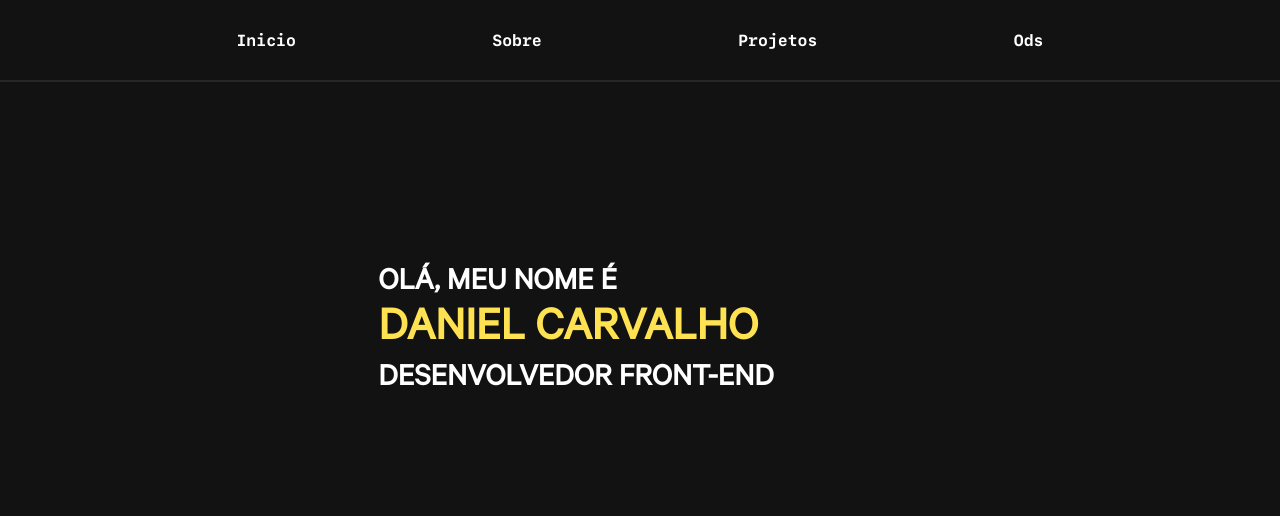
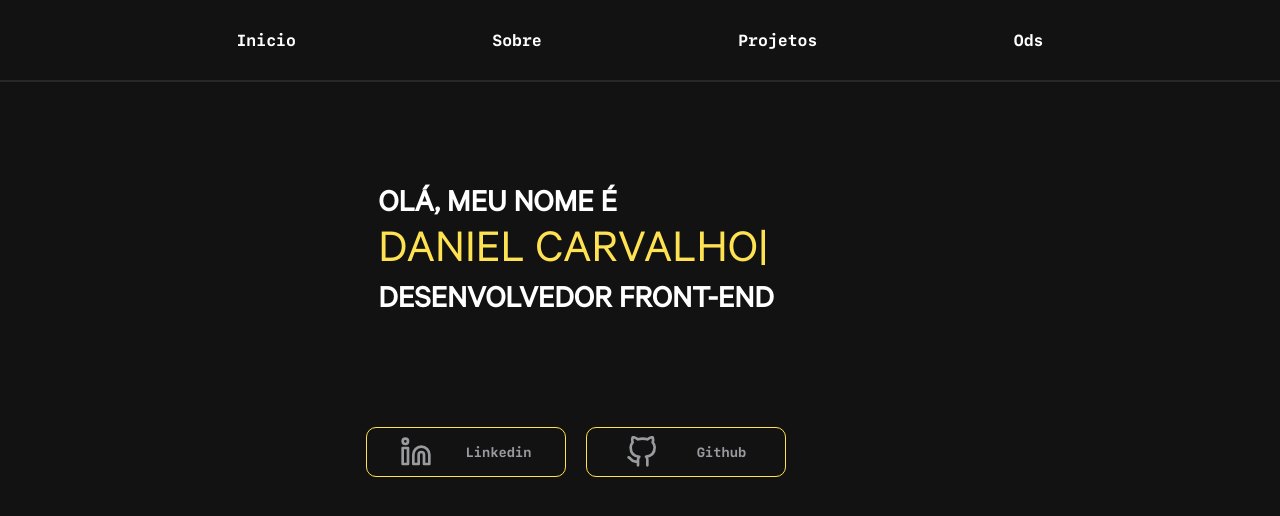
Before and after one commit to DanieelCarvalho/portifolio, a React (Create React App) app: page / in a window 1280 px wide. Shown: the top 516 px of the page. Built offline with nearby package versions, Linux system fonts and the light colour scheme.

Commit message:
adicionei os botões da home e about

```diff
--- a/package.json
+++ b/package.json
@@ -8,8 +8,10 @@
     "@testing-library/user-event": "^13.5.0",
     "react": "^18.2.0",
     "react-dom": "^18.2.0",
+    "react-icons": "^4.4.0",
     "react-router-dom": "^6.4.1",
     "react-scripts": "5.0.1",
+    "react-type-animation": "^2.1.1",
     "styled-components": "^5.3.6",
     "web-vitals": "^2.1.4"
   },
--- a/src/Componentes/Pages/About/About.js
+++ b/src/Componentes/Pages/About/About.js
@@ -2,6 +2,11 @@ import React, { useState } from "react";
 import Props from "./Props.js";
 import * as S from "../../Styles/AboutStyle";
 import Daniel from "../../../img/Perfil12.jpg"
+import { FiInstagram } from 'react-icons/fi';
+import { HiOutlineMail } from 'react-icons/hi';
+import { BsDownload } from 'react-icons/bs';
+
+import Curriculo from "../../../curriculo/CurrículoDanielCarvalho.pdf"
 
 export default function About() {
 
@@ -17,21 +22,49 @@ export default function About() {
       </S.Titulo>
 
 
-      <S.SectionB>
+      <S.SectionTwo>
+
         <S.Div>
-        <S.P>
-          Olá! meu nome é Daniel Carvalho, tenho 29 anos de idade e moro em Nova Iguaçu, Baixada Fluminense, no Rio de Janeiro. Sou Formado em história pela UFRRJ. Conheci um pouco melhor sobre o mundo do desenvolvimento web através de um amigo no final de 2021. Fiquei interessado de cara! E desde então venho estudando todos os dias para me tornar um bom desenvolvedor front-end.
-        </S.P>
+          <S.P>
+            Olá! meu nome é Daniel Carvalho, tenho 29 anos de idade e moro em Nova Iguaçu, Baixada Fluminense, no Rio de Janeiro. Sou Formado em história pela UFRRJ. Conheci um pouco melhor sobre o mundo do desenvolvimento web através de um amigo no final de 2021. Fiquei interessado de cara! E desde então venho estudando todos os dias para me tornar um bom desenvolvedor front-end.
+          </S.P>
+          <S.DivTwo>
+        <S.Link target="_blank" href="https://www.instagram.com/danielcgy/" >
+          <S.Button >
+
+            <FiInstagram style={{
+              fontSize: "clamp(1rem, 2rem, 3rem)", color: "#999b9f", textTransform: 'uppercase', fontFamily: "CalibreRegular"
+            }} />
+            Intagram
+          </S.Button>
+        </S.Link>
+
+        <S.Link href={Curriculo}  download={Curriculo}>
+          <S.Button  >
+            <BsDownload style={{
+              fontSize: "clamp(1rem, 2rem, 3rem)", color: "#999b9f", textTransform: 'uppercase', fontFamily: "CalibreRegular"
+            }} />
+
+            <p>Currículo</p>
+          </S.Button>
+        </S.Link>
+
+      </S.DivTwo>
         </S.Div>
 
         <S.Figure>
-        <S.BarraFoto>
+          <S.BarraFoto>
           </S.BarraFoto>
-        <S.Foto src={Daniel} alt="Minha foto de perfil" />
+          <S.Foto src={Daniel} alt="Minha foto de perfil" />
         </S.Figure>
 
+      </S.SectionTwo>
 
-      </S.SectionB>
+
+
+
+
+
 
     </S.Section>
   );
--- a/src/Componentes/Pages/Home/Home.js
+++ b/src/Componentes/Pages/Home/Home.js
@@ -1,5 +1,7 @@
 import React from "react";
 import * as S from "../../Styles/HomeStyle"
+import { TypeAnimation } from 'react-type-animation';
+import { FiLinkedin, FiGithub } from 'react-icons/fi';
 
 export default function Home() {
 
@@ -8,9 +10,43 @@ export default function Home() {
     <S.Section>
       <div>
         <S.H4>olá, meu nome é</S.H4>
-    <S.H1>daniel carvalho</S.H1>
+        <TypeAnimation
+          // Same String at the start will only be typed once, initially
+          sequence={[
+            'daniel carvalho',
+            1000
+          ]}
+          speed={1} //
+          style={{
+            fontSize: "clamp(2rem, 3rem, 6rem)", color: "#FEE251", textTransform: 'uppercase', fontFamily: "CalibreRegular"
+          }}
+          wrapper="span" // Animation will be rendered as a <span>
+          repeat={Infinity} // Repeat this Animation Sequence infinitely
+        />
+
         <S.H2>desenvolvedor front-end</S.H2>
       </div>
+      <S.SectionTwo>
+        <S.Link target="_blank" href="https://www.linkedin.com/in/danieelcarvalho/" >
+          <S.Button >
+
+            <FiLinkedin style={{
+              fontSize: "clamp(1rem, 2rem, 3rem)", color: "#999b9f", textTransform: 'uppercase', fontFamily: "CalibreRegular"
+            }} />
+            Linkedin
+          </S.Button>
+        </S.Link>
+
+        <S.Link target="_blank" href="https://github.com/DanieelCarvalho" >
+          <S.Button  >
+            <FiGithub style={{
+              fontSize: "clamp(1rem, 2rem, 3rem)", color: "#999b9f", textTransform: 'uppercase', fontFamily: "CalibreRegular"
+            }} />
+
+            <p>Github</p>
+          </S.Button>
+        </S.Link>
+      </S.SectionTwo>
     </S.Section>
 
   );
--- a/src/Componentes/Styles/AboutStyle.js
+++ b/src/Componentes/Styles/AboutStyle.js
@@ -41,18 +41,17 @@ export const Linha = styled.div`
 
 
 
-export const SectionB = styled.section`
+export const SectionTwo = styled.section`
   display: flex;
   justify-content: center;
   align-items: flex-start;
   width: 90vw;
   height: 100%;
   @media screen and (max-width: 500px){
-  flex-direction: column;
+  flex-direction: column-reverse;
   align-items: center;
-  justify-content: space-around;
-  border: solid red;
-  height: 550px;
+  justify-content: space-evenly;
+  height: 850px;
 
 
   }
@@ -63,11 +62,19 @@ export const SectionB = styled.section`
 `
 export const Div = styled.div`
   width: 35vw;
-  height: 100%;
+  height: 40vh;
+  display: flex;
+  flex-direction: column;
   @media screen and (max-width: 500px){
     width: 100%;
 
   }
+`
+export const DivTwo = styled.div`
+  display: flex;
+  justify-content: space-evenly;
+  align-items: center;
+  width: 100%;
 
 
 `
@@ -139,3 +146,22 @@ export const Figure = styled.figure`
 
 
 `
+
+
+export const Button = styled.button`
+   width: 200px;
+    height: 50px;
+    display: flex;
+    font-family: "SF-Mono-Bold";
+    align-items: center;
+    justify-content: space-evenly;
+    border: #FEE251 solid 1px ;
+    border-radius: 10px;
+    background-color: #121212;
+    color: #999b9f;
+    cursor: pointer;
+`
+export const Link = styled.a`
+  text-decoration: none;
+  color:#999b9f;
+`
--- a/src/Componentes/Styles/HeaderStyle.js
+++ b/src/Componentes/Styles/HeaderStyle.js
@@ -36,7 +36,7 @@ export const LinkS = styled(Link)`
   color: #fff;
   font-weight: 600;
   font-size: clamp(0.5rem, 1rem, 2rem);
-
+    transition: 0.5s;
   &:hover {
     color:  #FEE251;
   }
--- a/src/Componentes/Styles/HomeStyle.js
+++ b/src/Componentes/Styles/HomeStyle.js
@@ -1,10 +1,12 @@
 import styled from "styled-components";
+
 
 export const Section = styled.section`
     width: 90%;
     height: 500px;
     display: flex;
-    justify-content: center;
+    flex-direction: column;
+    justify-content: space-evenly;
     align-items: center;
 
 `
@@ -29,3 +31,28 @@ export const H2 = styled.h2`
     text-transform: uppercase;
     font-size: clamp(1rem, 2rem, 5rem);
 `
+export const SectionTwo =styled.section`
+    width: 40%;
+    display: flex;
+    justify-content: space-evenly;
+`
+export const Button =styled.button`
+    width: 200px;
+    height: 50px;
+    display: flex;
+    font-family: "SF-Mono-Bold";
+    align-items: center;
+    justify-content: space-evenly;
+    border: #FEE251 solid 1px ;
+    border-radius: 10px;
+    background-color: #121212;
+    color: #999b9f;
+    cursor: pointer;
+
+
+
+`
+export const Link = styled.a`
+text-decoration: none;
+
+`
```
Also changed, not shown: 2 other files (tests, documents, lock files or other folders). Lines whose indentation alone changed are shown as unchanged.
